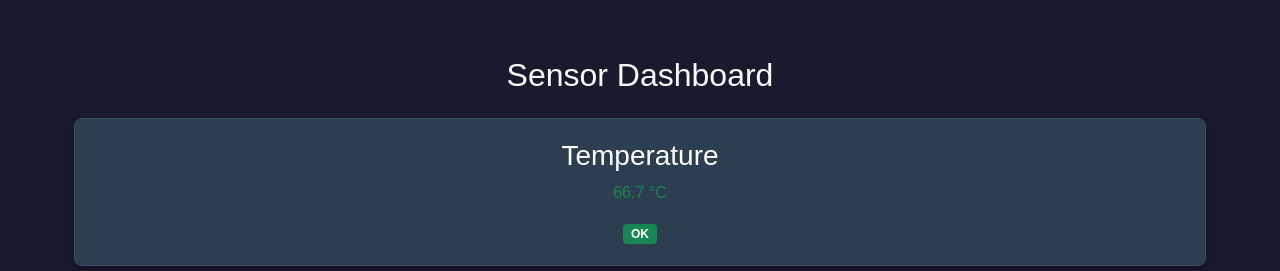
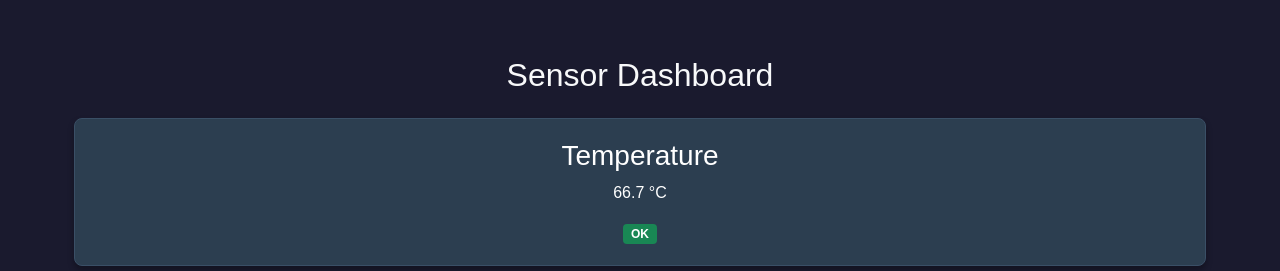
Before and after one commit to Borosnyai/Playground, a Vue app in the folder frontend/: page / in a window 1280 px wide. Shown: the top 271 px of the page. Built offline with nearby package versions, Linux system fonts and the light colour scheme.

Commit message:
Simplify SensorCard logic to status-based styling only

```diff
--- a/frontend/src/components/SensorCard.vue
+++ b/frontend/src/components/SensorCard.vue
@@ -5,12 +5,13 @@ const props = defineProps({
   sensor: Object
 })
 
-const colorClass = computed(() => {
-  return props.sensor.status === 'OK'
-    ? 'text-success'
-    : 'text-warning'
+const statusClass = computed(() => {
+  if (props.sensor.status === 'CRITICAL') return 'bg-danger'
+  if (props.sensor.status === 'WARN') return 'bg-warning'
+  return 'bg-success'
 })
 </script>
+
 
 <template>
   <div class="sensor-card">
@@ -46,10 +47,7 @@ const colorClass = computed(() => {
     </div>
 
     <!-- STATUS -->
-    <span
-      class="badge"
-      :class="sensor.status === 'OK' ? 'bg-success' : 'bg-warning'"
-    >
+    <span class="badge" :class="sensor.status === 'OK' ? 'bg-success' : 'bg-warning'">
       {{ sensor.status }}
     </span>
   </div>
```
